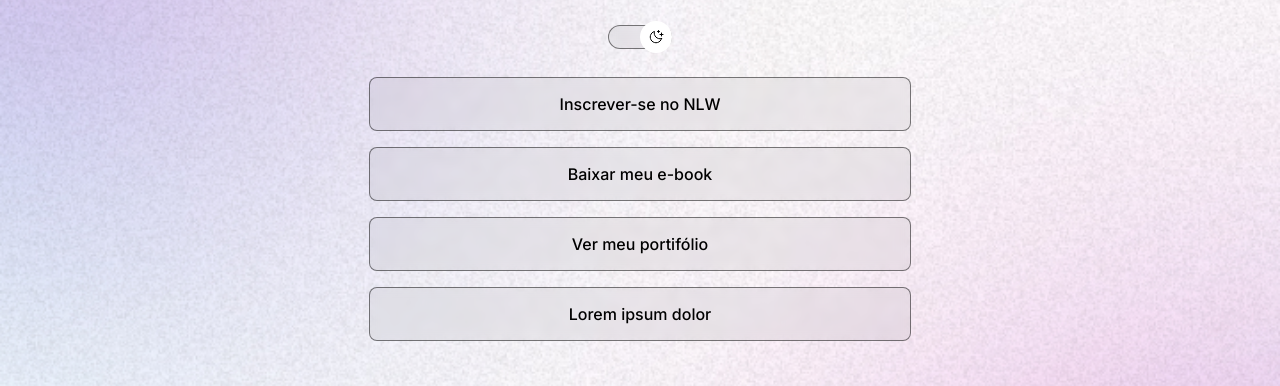
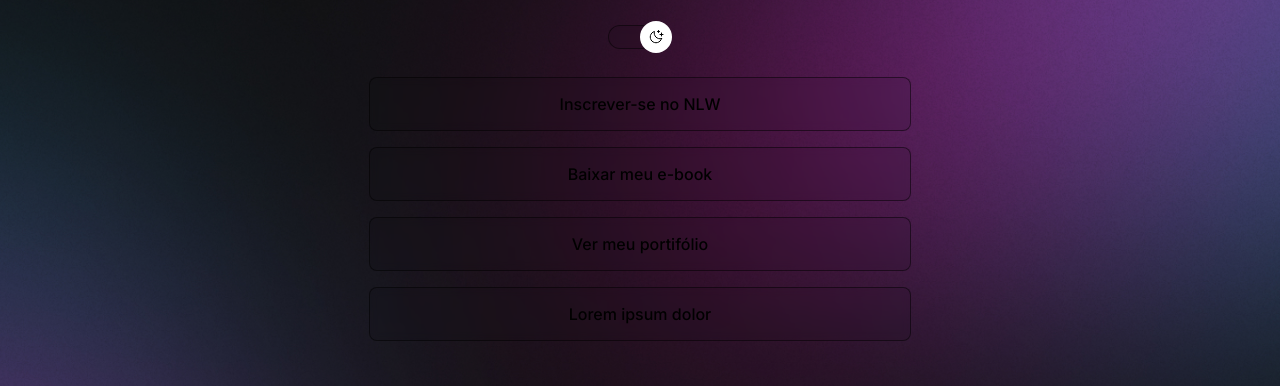
Before and after one commit to VitorAlvs/DevLinks, a plain HTML site: page index.html in a window 1280 px wide. Shown: the part 206-592 px from the top of the page. Drawn offline with nearby package versions, Linux system fonts and the light colour scheme.

Commit message:
Adição de desktop bg

```diff
--- a/style.css
+++ b/style.css
@@ -175,3 +175,14 @@ footer{
     padding: 24px;
     text-align: center;
 }
+
+/* Media Queries */
+@media (min-width: 700px){
+    :root{
+        --bg-url: url(./assets/bg-desktop.jpg);
+    }
+
+    light{
+        --bg-url: url(./assets/bg-desktop-light.jpg);
+    }
+}
```
Also changed, not shown: moon-stars.svg (deleted), sun.svg (deleted).
